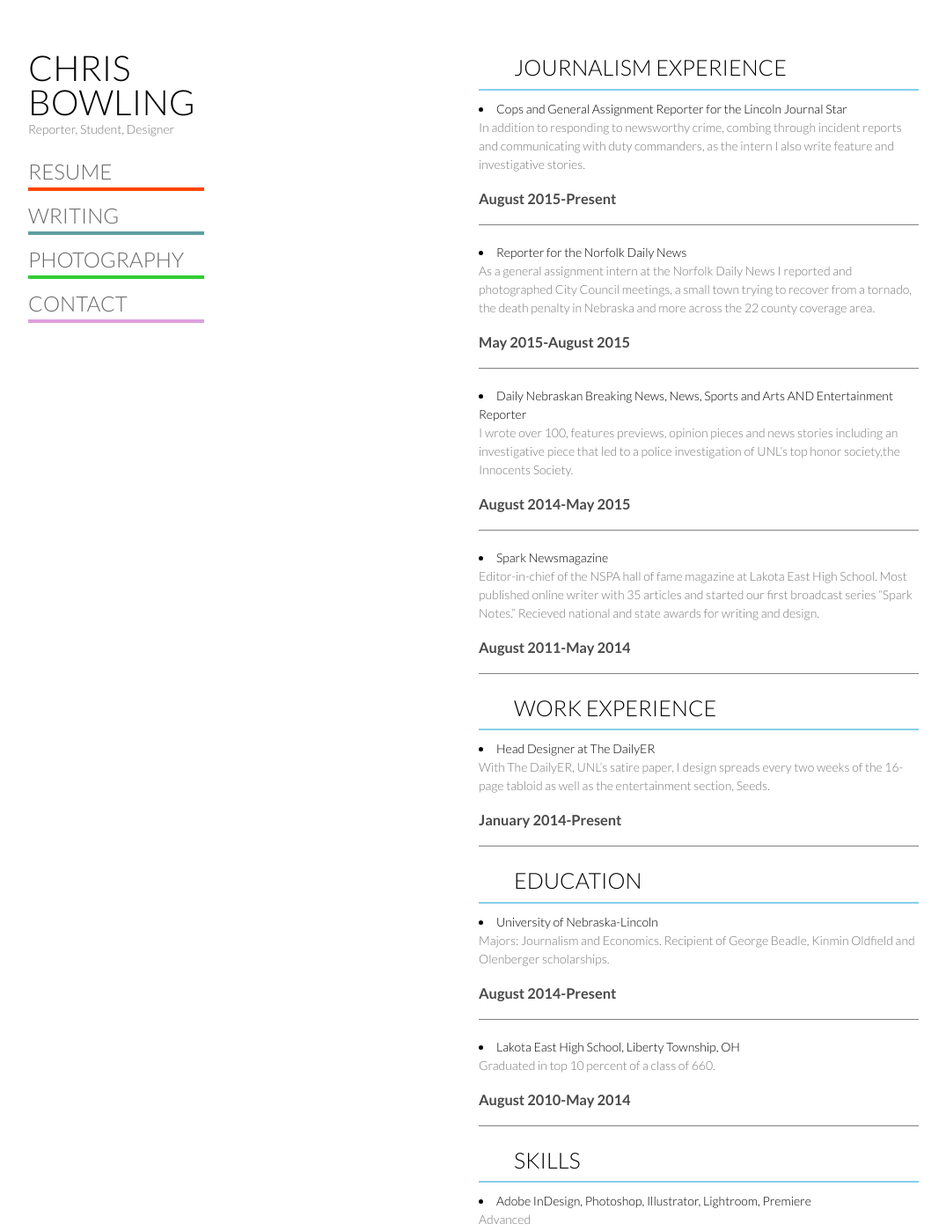
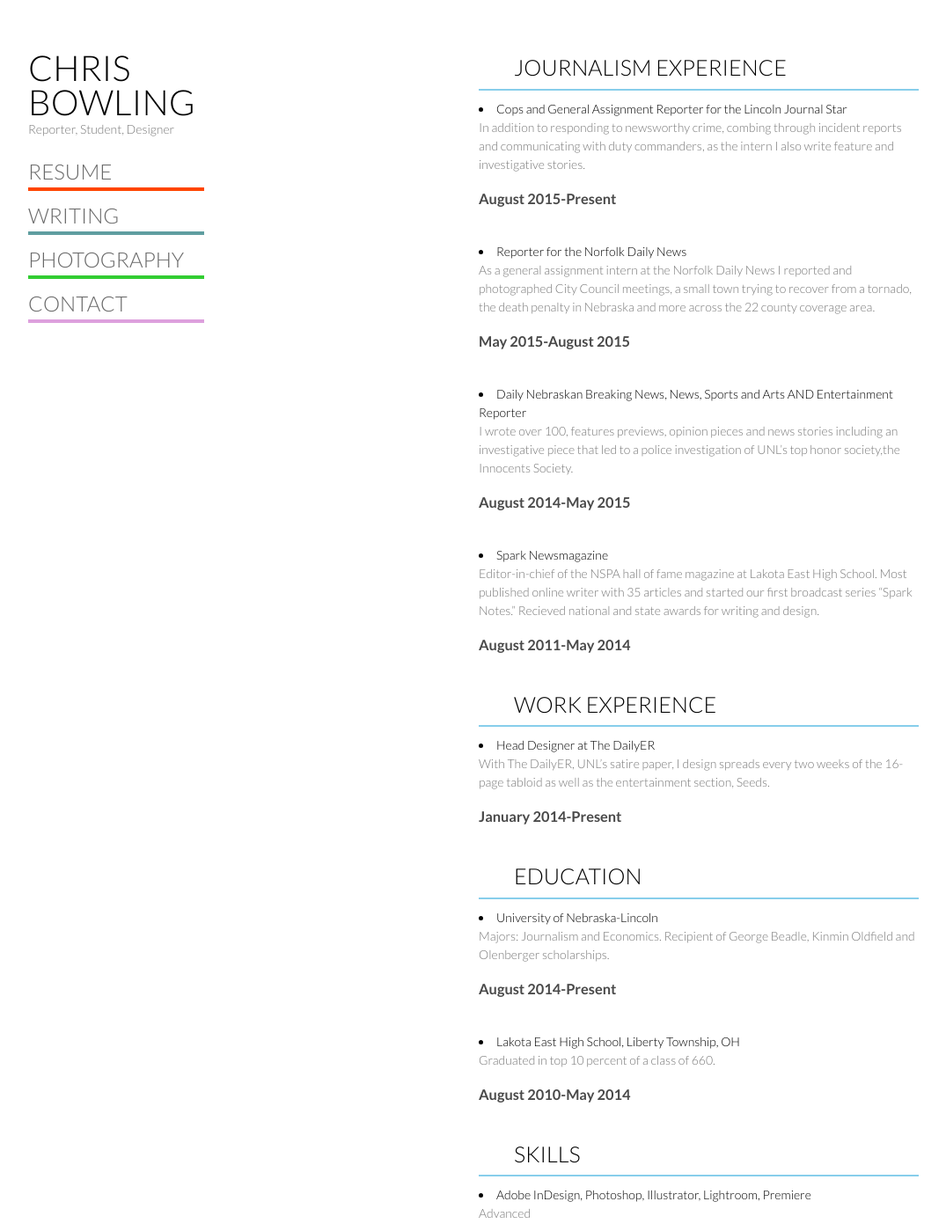
Before and after one commit to ChrisBowling/chrisbowling.github.io, a plain HTML site: page Resume.html in a window 1280 px wide. Shown: the top 1399 px of the page at 88% size, without its empty margins (178-1253 px from the left). Drawn offline with Linux system fonts and the light colour scheme; a web font is replaced by a local one.

Commit message:
Resume Update 2
Took out the dividing line

```diff
--- a/Resume.html
+++ b/Resume.html
@@ -45,41 +45,34 @@
             <li  class="listhead">Cops and General Assignment Reporter for the Lincoln Journal Star</li>
             <p>In addition to responding to newsworthy crime, combing through incident reports and communicating with duty commanders, as the intern I also write feature and investigative stories. </p>
           <h3>August 2015-Present</h3>
-          <div class="divider"></div>
           <div class="spacer"></div>
           <li class="listhead">Reporter for the Norfolk Daily News</li>
           <p>As a general assignment intern at the Norfolk Daily News I reported and photographed City Council meetings, a small town trying to recover from a tornado, the death penalty in Nebraska and more across the 22 county coverage area.</p>
           <h3>May 2015-August 2015</h3>
-          <div class="divider"></div>
           <div class="spacer"></div>
           <li class="listhead">Daily Nebraskan Breaking News, News, Sports and Arts AND Entertainment Reporter</li>
           <p>I wrote over 100, features previews, opinion pieces and news stories including an investigative piece that led to a police investigation of UNL’s top honor society,the Innocents Society.</p>
           <h3>August 2014-May 2015</h3>
-          <div class="divider"></div>
           <div class="spacer"></div>
           <li class="listhead">Spark Newsmagazine</li>
           <p>Editor-in-chief of the NSPA hall of fame magazine at Lakota East High School. Most published online writer with 35 articles and started our first broadcast series “Spark Notes.” Recieved national and state awards for writing and design.</p>
           <h3>August 2011-May 2014</h3>
-          <div class="divider"></div>
           <div class="spacer"></div>
         <ul class="resumehead">WORK EXPERIENCE</ul>
           <div class="list"></div>
          <li class="listhead">Head Designer at The DailyER</li>
           <p>With The DailyER, UNL’s satire paper, I design spreads every two weeks of the 16-page tabloid as well as the entertainment section, Seeds. </p>
           <h3>January 2014-Present</h3>
-          <div class="divider"></div>
           <div class="spacer"></div>
           <ul class="resumehead">EDUCATION</ul>
            <div class="list"></div>
           <li class="listhead">University of Nebraska-Lincoln</li>
           <p>Majors: Journalism and Economics. Recipient of George Beadle, Kinmin Oldfield and Olenberger scholarships.</p>
           <h3>August 2014-Present</h3>
-          <div class="divider"></div>
           <div class="spacer"></div>
           <li class="listhead">Lakota East High School, Liberty Township, OH</li>
           <p>Graduated in top 10 percent of a class of 660. </p>
           <h3>August 2010-May 2014</h3>
-          <div class="divider"></div>
           <div class="spacer"></div>
           <ul class="resumehead">SKILLS</ul>
           <div class="list"></div>
```
